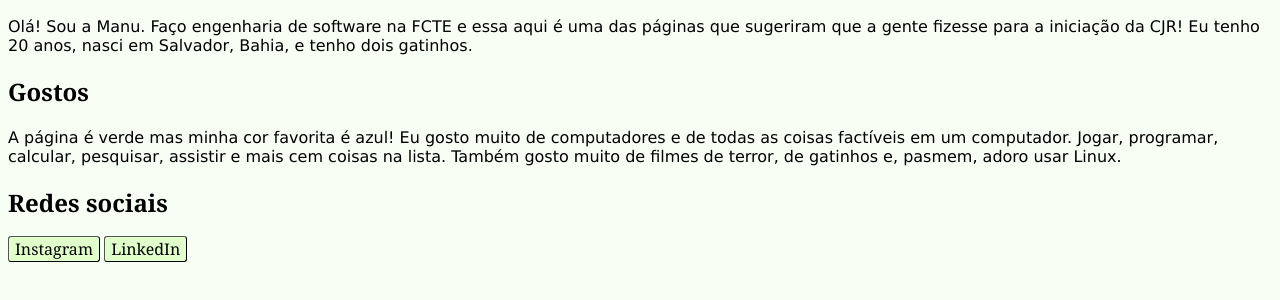
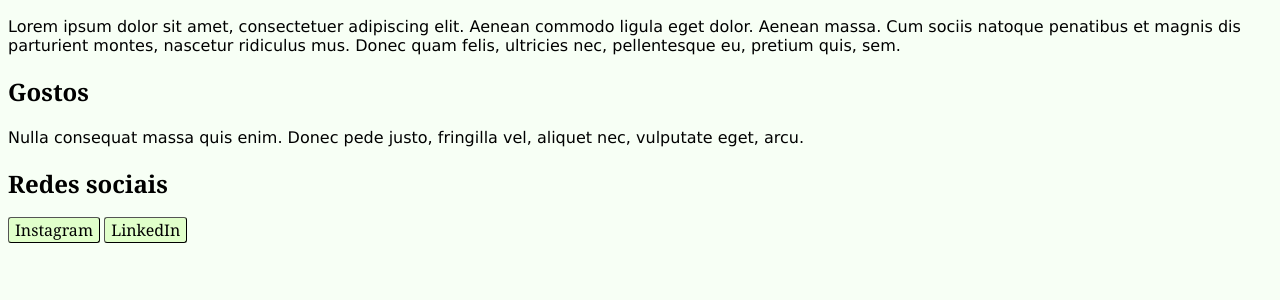
Before and after one commit to DBPerlin/DBPerlin.github.io, a plain HTML site: page index.html in a window 1280 px wide. Shown: the part 122-422 px from the top of the page. Drawn offline with Linux system fonts and the light colour scheme.

Commit message:
Update index.html

```diff
--- a/index.html
+++ b/index.html
@@ -38,9 +38,9 @@
 <body>
     <h1>Manuella Perlin</h1>
         <h2>Sobre mim</h2>
-            <p>Olá! Sou a Manu. Faço engenharia de software na FCTE e essa aqui é uma das páginas que sugeriram que a gente fizesse para a iniciação da CJR! Eu tenho 20 anos, nasci em Salvador, Bahia, e tenho dois gatinhos.</p>
+            <p>Lorem ipsum dolor sit amet, consectetuer adipiscing elit. Aenean commodo ligula eget dolor. Aenean massa. Cum sociis natoque penatibus et magnis dis parturient montes, nascetur ridiculus mus. Donec quam felis, ultricies nec, pellentesque eu, pretium quis, sem.</p>
         <h2>Gostos</h2>
-            <p>A página é verde mas minha cor favorita é azul! Eu gosto muito de computadores e de todas as coisas factíveis em um computador. Jogar, programar, calcular, pesquisar, assistir e mais cem coisas na lista. Também gosto muito de filmes de terror, de gatinhos e, pasmem, adoro usar Linux.</p>
+            <p>Nulla consequat massa quis enim. Donec pede justo, fringilla vel, aliquet nec, vulputate eget, arcu.</p>
         <h2>Redes sociais</h2>
         <a href="https://www.instagram.com/manu.htmll/" class="button">Instagram</a>
         <a href="https://www.linkedin.com/in/manuella-perlin" class="button">LinkedIn</a>
```
